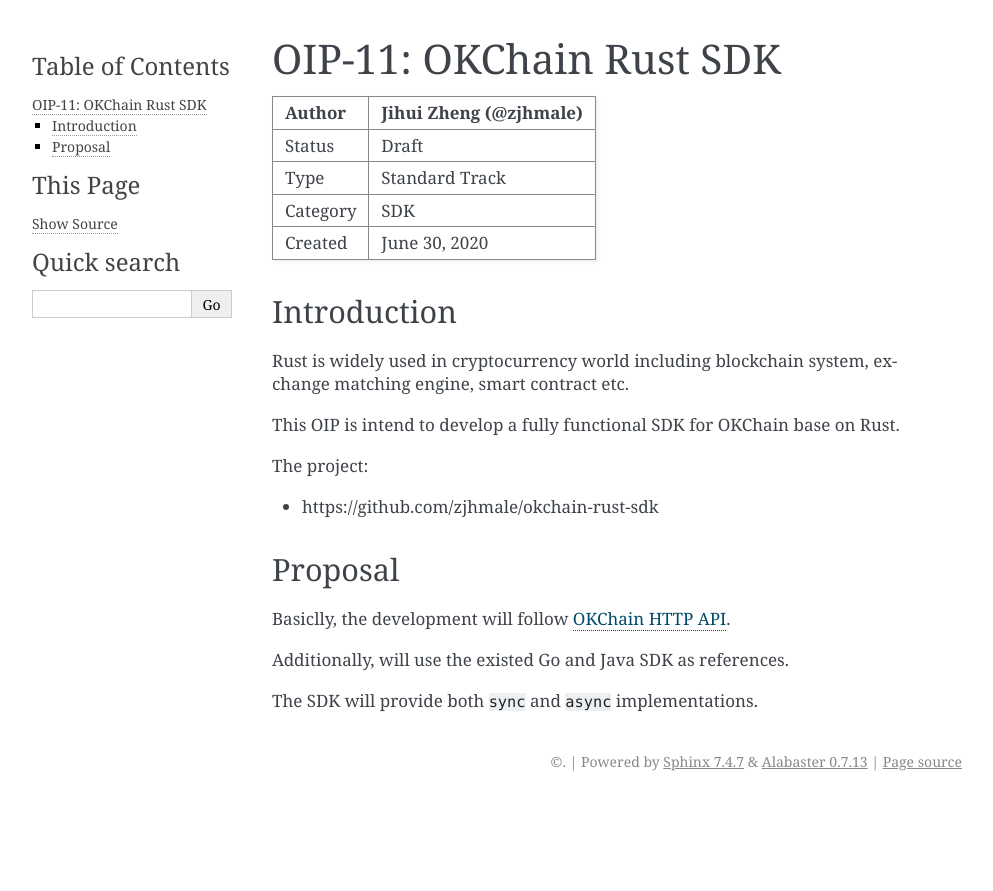
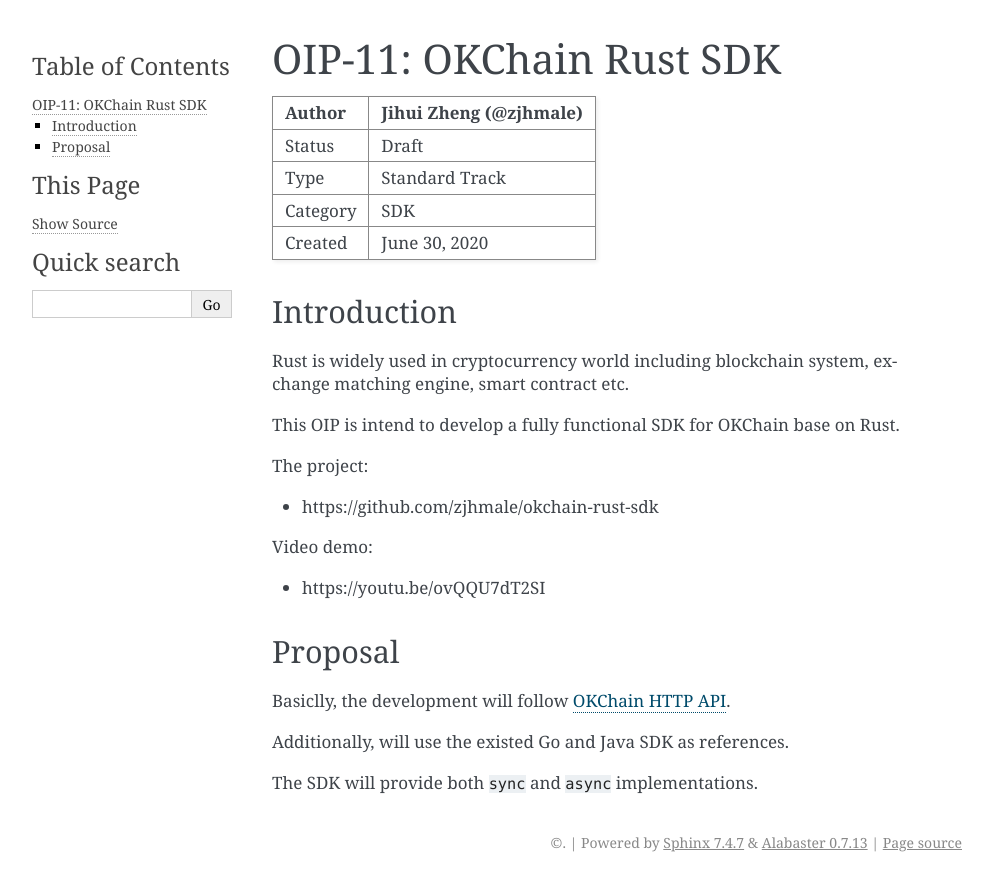
Before and after one commit to okx/KIPs, a Sphinx documentation site: the page built from docs/draft/OIP-11.md, in a window 1280 px wide. Shown: the top 891 px of the page, without its empty margins (148-1141 px from the left). Built offline with Sphinx 7.4.7, drawn with Linux system fonts in a browser that asks for light colours.

Commit message:
demo: add video demo

```diff
--- a/docs/draft/OIP-11.md
+++ b/docs/draft/OIP-11.md
@@ -17,6 +17,10 @@
 
 - https://github.com/zjhmale/okchain-rust-sdk
 
+Video demo:
+
+- https://youtu.be/ovQQU7dT2SI
+
 ## Proposal
 
 Basiclly, the development will follow [OKChain HTTP API](https://documenter.getpostman.com/view/1112175/SzS5u6bE?version=latest#f5bc92c9-4e8c-40f5-b3fe-d9635c418402).
```
